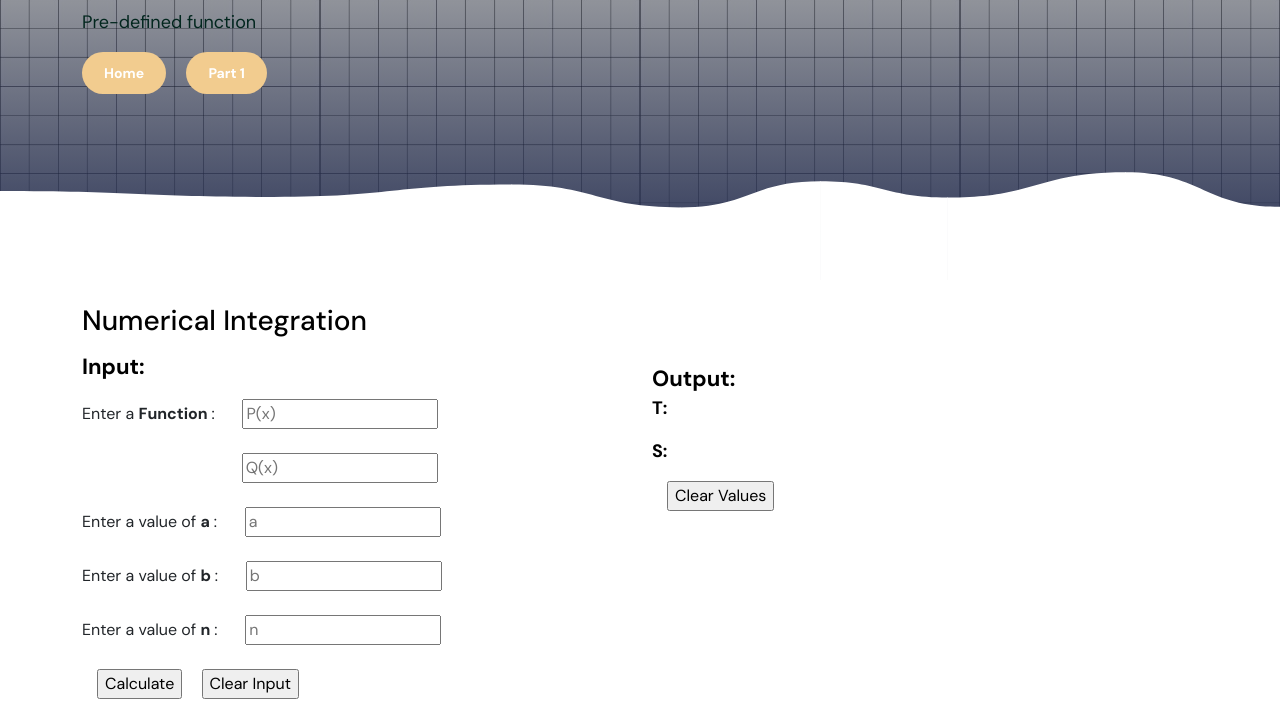
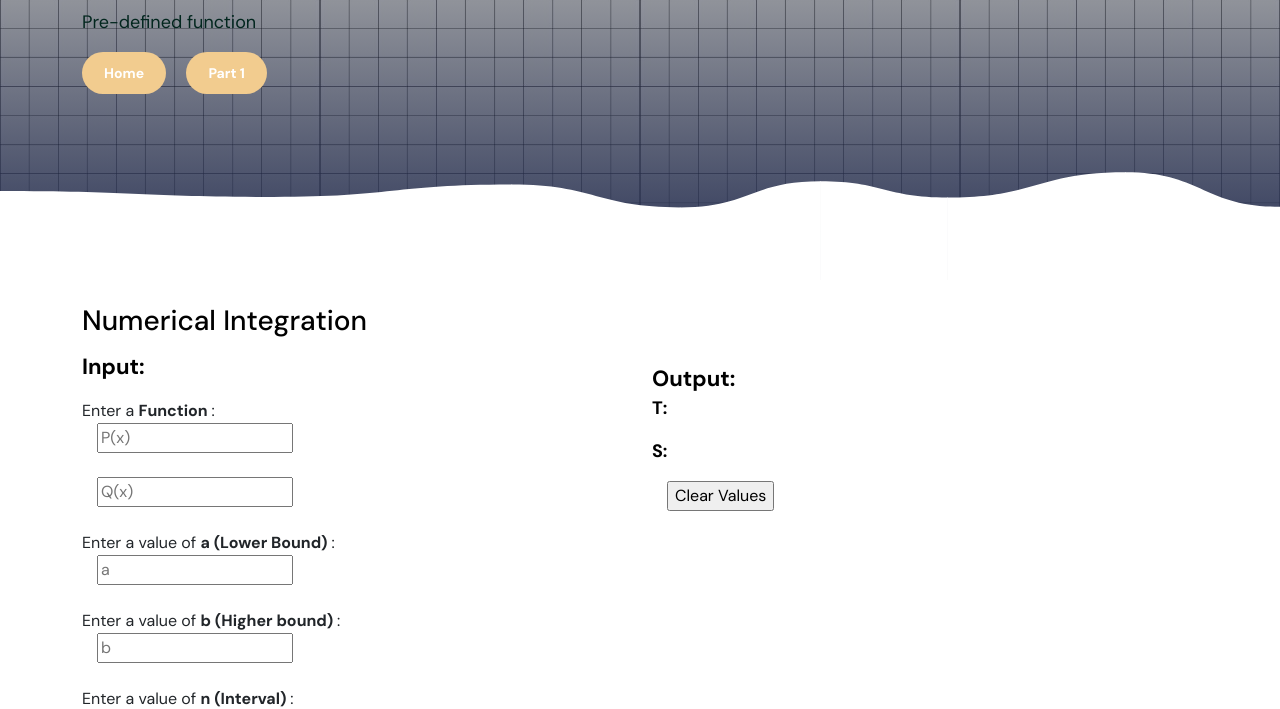
Before and after one commit to Portan21/Numerical-integration-with-Stopping-condition-at-Root, a plain HTML site: page part2.html in a window 1280 px wide. Shown: the part 260-969 px from the top of the page. Drawn offline with Linux system fonts and the light colour scheme.

Commit message:
Minor changes of layout

```diff
--- a/part2.html
+++ b/part2.html
@@ -104,15 +104,17 @@
                                 <p class="input bigger-text highlight"> Input:</p>
                                 <form action="/action_page.php">
                                     Enter a <span id="textFunction"> Function </span>: &nbsp
+                                    <br/>
                                     <input type="text" id="pinput" class="input-field" name="pinput" placeholder="P(x)"><br><br>
-                                    &nbsp&nbsp&nbsp&nbsp&nbsp&nbsp&nbsp&nbsp&nbsp&nbsp&nbsp&nbsp&nbsp&nbsp&nbsp&nbsp&nbsp&nbsp&nbsp&nbsp&nbsp&nbsp&nbsp&nbsp&nbsp&nbsp&nbsp&nbsp
-                                    &nbsp&nbsp&nbsp&nbsp
                                     <input type="text" id="qinput" class="input-field" name="qinput" placeholder="Q(x)"><br><br>
-                                    Enter a value of <span id="textA"> a </span>: &nbsp
+                                    Enter a value of <span id="textA"> a (Lower Bound) </span>: &nbsp
+                                    <br/>
                                     <input type="number" id="ainput" class="input-field" name="ainput" placeholder="a"><br><br>
-                                    Enter a value of <span id="textB"> b </span>: &nbsp
+                                    Enter a value of <span id="textB"> b (Higher bound) </span>: &nbsp
+                                    <br/>
                                     <input type="number" id="binput" class="input-field" name="binput" placeholder="b"><br><br>
-                                    Enter a value of <span id="textn"> n </span>: &nbsp
+                                    Enter a value of <span id="textn"> n (Interval) </span>: &nbsp
+                                    <br/>
                                     <input type="number" id="ninput" class="input-field" name="ninput" placeholder="n"><br><br>
                                     <input type="button" class="input-field" value="Calculate" onclick="StartCalculate()">
                                     <input type="button" class="input-field" value="Clear Input" onclick="ClearInput()">
```
Also changed, not shown: part1.html (+6 -3 lines).
